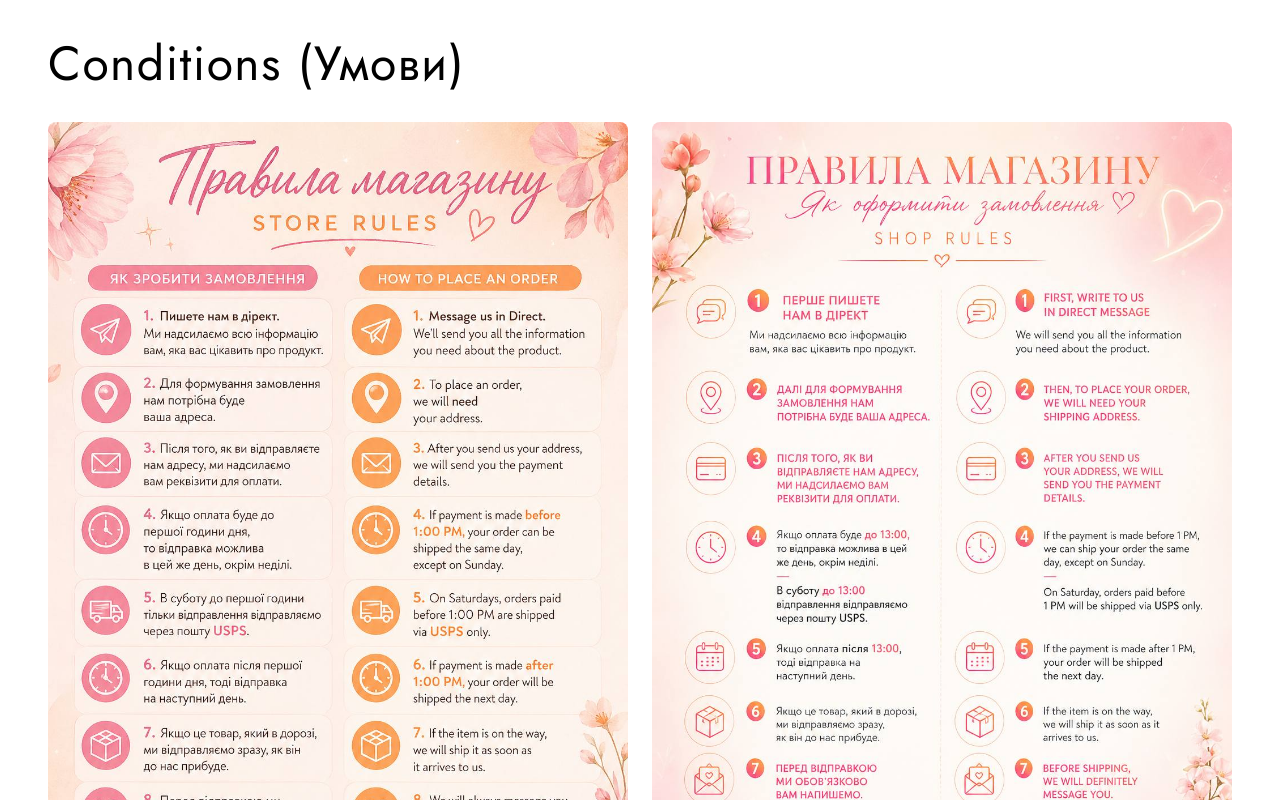
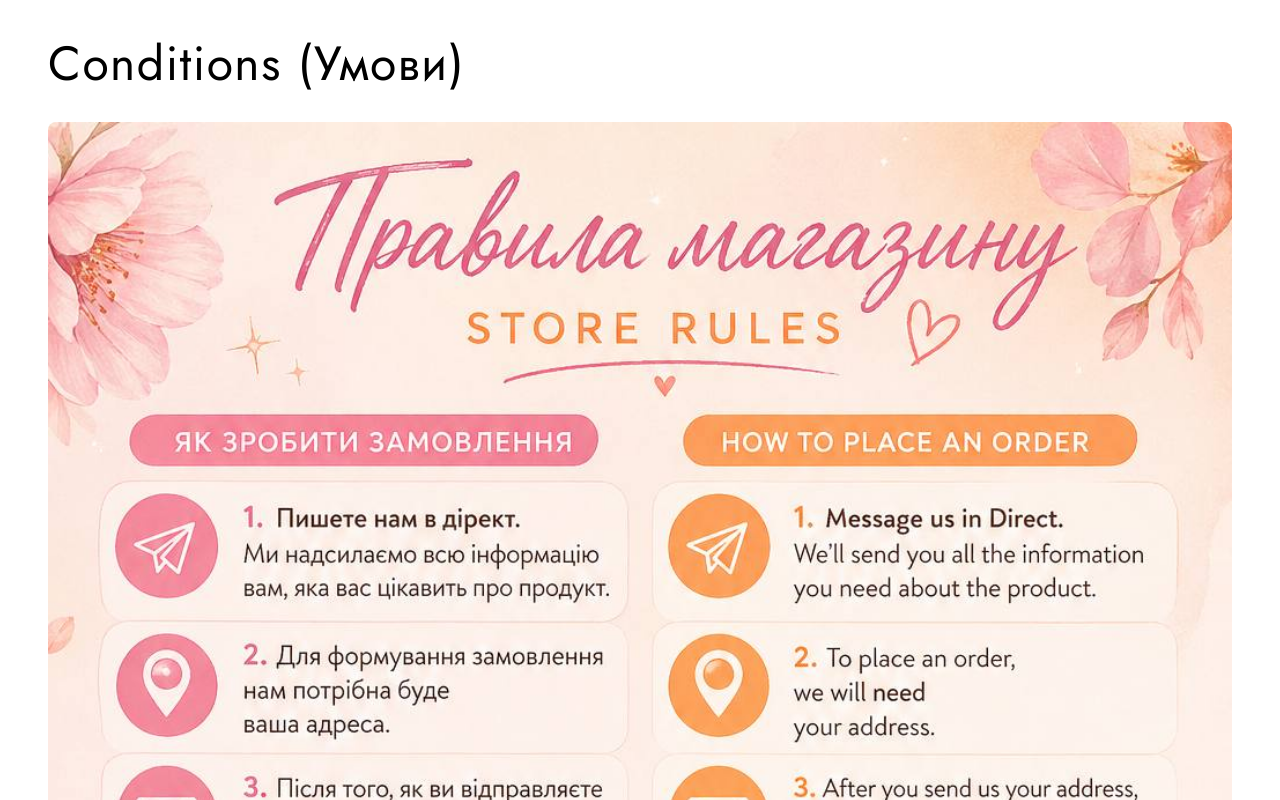
Before and after one commit to pasha-nvv/brand-trend, a React (Vite) app: page / in a window 1280 px wide. Shown: the part 2480-3280 px from the top of the page. Built offline with nearby package versions, Linux system fonts and the light colour scheme.

Commit message:
Delete one photo

```diff
--- a/src/components/UI/BlockConditions/Conditions.jsx
+++ b/src/components/UI/BlockConditions/Conditions.jsx
@@ -1,6 +1,5 @@
 import './../../../App.css';
 import Conditions__One from '../../../assets/Conditions/conditions-one.jpg';
-import Conditions__Two from '../../../assets/Conditions/conditions-two.jpg';
 
 const Conditions = () => {
   return (
@@ -14,11 +13,6 @@ const Conditions = () => {
           className='conditions__img'
           alt='Conditions one page'
         />
-        <img
-          src={Conditions__Two}
-          className='conditions__img'
-          alt='Conditions two page'
-        />
       </div>
     </div>
   );
```
